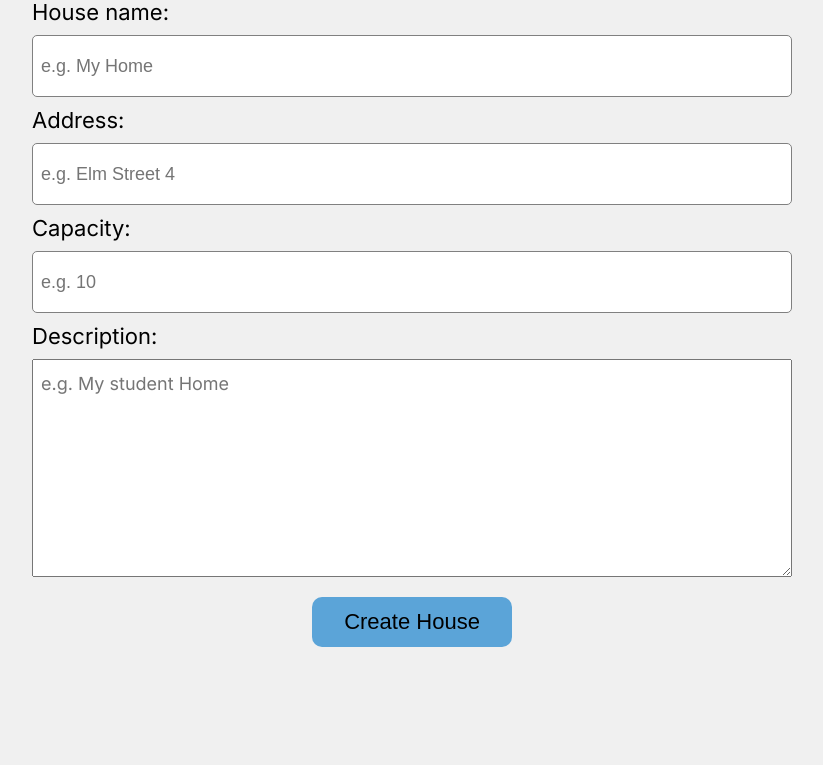
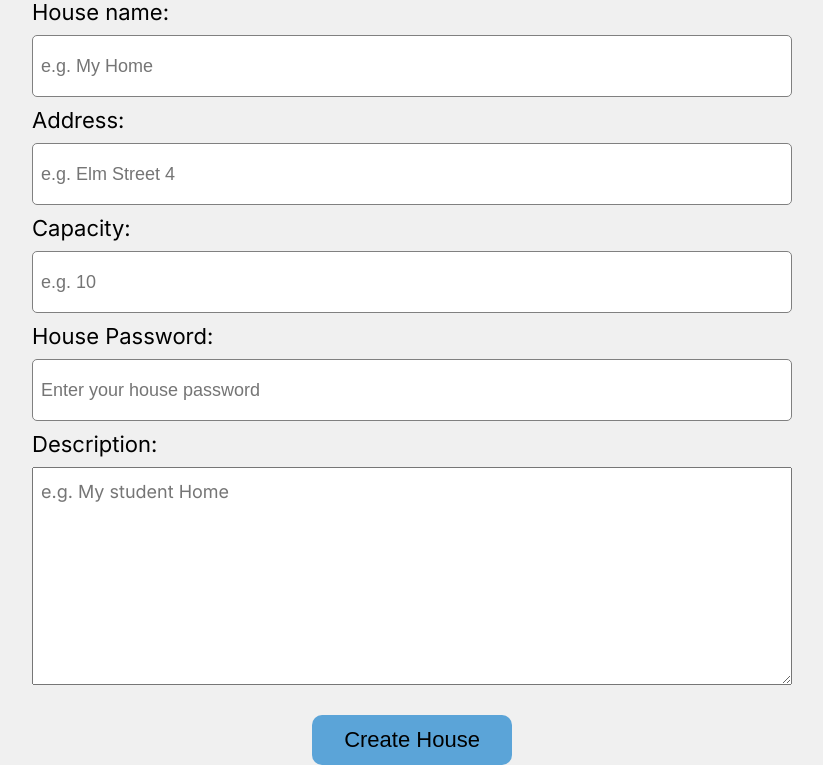
Before and after one commit to woacwoak/tentaclean, a Flask app: page /createhouse in a window 1280 px wide. Shown: the part 250-1015 px from the top of the page, without its empty margins (228-1051 px from the left). Before the commit the page ends 897 px from the top, so only its background shows below. Run offline with Flask 3, Linux system fonts and the light colour scheme; a user stored in the database is signed in.

Commit message:
I added a working creaate house form, which saves data into the database

```diff
--- a/app.py
+++ b/app.py
@@ -26,7 +26,7 @@ class User(db.Model):
 
 class House(db.Model):
     id = db.Column(db.Integer, primary_key=True)
-    ownerid =  db.Column(db.Integer, primary_key=True)
+    ownerid = db.Column(db.Integer, primary_key=False)
     housename = db.Column(db.String(255), unique=True, nullable=False)
     address = db.Column(db.String(255), unique=False, nullable=True)
     capacity = db.Column(db.Integer, unique=False)
@@ -79,6 +79,7 @@ def login():
         # Check if user exists and password is correct
         if user and user.check_password(password):
             session["username"] = user.username
+            session["email"] = user.email
             flash("Login successful!", "success")
             return redirect(url_for("dashboard"))
         else:
@@ -104,8 +105,37 @@ def houselist():
     return render_template("houselist.html")
 
 # CREATE HOUSE PAGE
-@app.route("/createhouse")
+@app.route("/createhouse", methods=["GET","POST"])
 def createhouse():
+    user = User.query.filter_by(email=session.get("email")).first()
+    if not user:
+        flash("Please log in first", "error")
+        return redirect(url_for("login"))
+
+    if request.method == "POST":
+        housename = request.form.get("housename")
+        address = request.form.get("address")
+        capacity = request.form.get("capacity")
+        description = request.form.get("description")
+        password = request.form.get("password")
+
+        if not all([housename, address, capacity, description, password]):
+            flash("Fill all the information, please", "error")
+            return redirect(url_for("createhouse"))
+
+        new_house = House(
+            housename=housename,
+            address=address,
+            capacity=int(capacity),
+            description=description,
+            password=password,
+            ownerid=user.id
+        )
+        db.session.add(new_house)
+        db.session.commit()
+        flash("House created successfully!", "success")
+        return redirect(url_for("houselist"))
+
     return render_template("createhouse.html")
 
 # TASK PAGE
--- a/templates/createhouse.html
+++ b/templates/createhouse.html
@@ -35,7 +35,7 @@
       <input
         type="text"
         id="houseName"
-        name="House name"
+        name="housename"
         placeholder="e.g. My Home"
         required
       />
@@ -45,7 +45,7 @@
       <input
         type="text"
         id="address"
-        name="Address"
+        name="address"
         placeholder="e.g. Elm Street 4"
         required
       />
@@ -55,8 +55,17 @@
       <input
         type="text"
         id="capacity"
-        name="Capacity"
+        name="capacity"
         placeholder="e.g. 10"
+        required
+    />
+
+      <label for="Password">House Password:</label>
+      <input
+        type="text"
+        id="password"
+        name="password"
+        placeholder="Enter your house password"
         required
     />
 
@@ -65,11 +74,12 @@
       <textarea
         type="text"
         id="descriptionInput"
-        name="Description"
+        name="description"
         placeholder="e.g. My student Home"
         required></textarea>
+        <button type="submit" id="createHousebtn">Create House</button>
     </form>
-    <button id="createHousebtn" >Create House</button>
+
       </div>
 
 
```
Also changed, not shown: instance/users.db.
